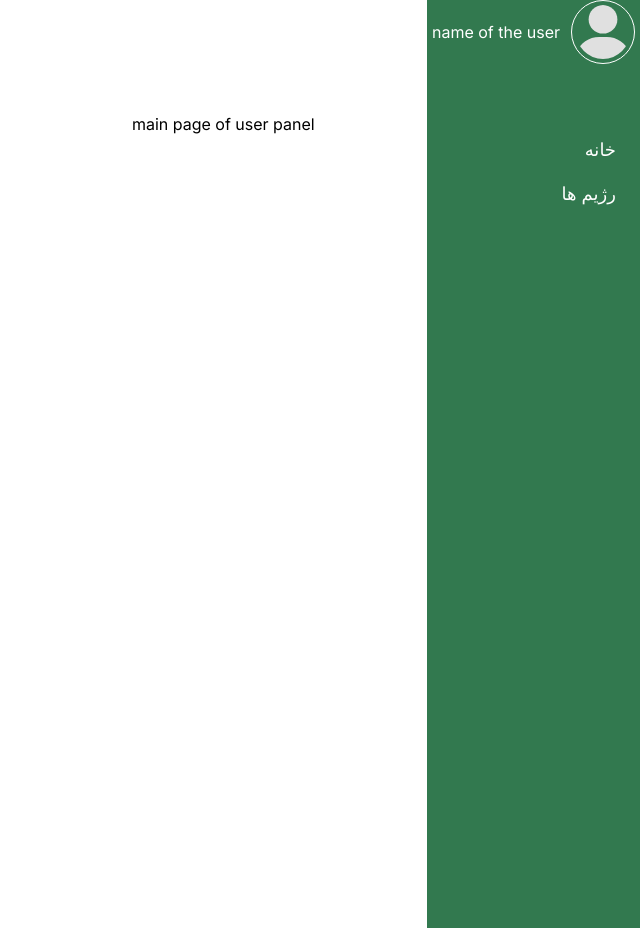
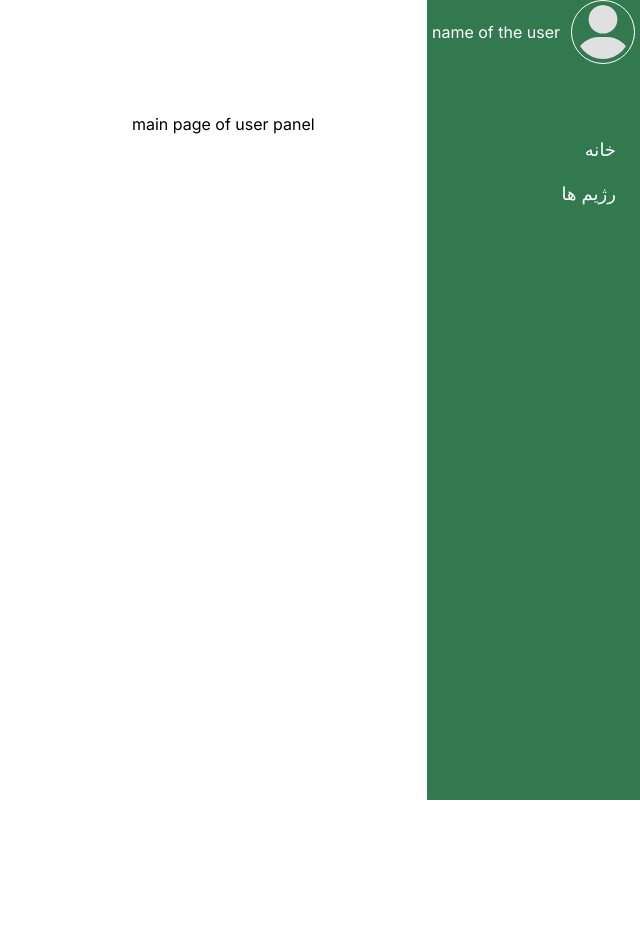
Before and after one commit to ParsaBordbar/Healthcare_Diet, a Next.js app in the folder client/: page /user/panel in a window 1280 px wide. Shown: the whole page, without its empty margins (640-1280 px from the left). After the commit the page ends 800 px from the top, so only its background shows below. Built offline with nearby package versions, Linux system fonts and the light colour scheme.

Commit message:
fixed the side bar in user panel

```diff
--- a/client/src/app/user/layout.tsx
+++ b/client/src/app/user/layout.tsx
@@ -6,8 +6,8 @@ import Link from "next/link";
 const LayoutUser = ({ children }: { children: ReactNode }) => {
   return (
     <>
-      <div className="sticky flex w-full top-0 z-40">
-        <div className="bg-[var(--rating-color)] gap-16 flex flex-col w-1/6 ">
+      <div className="sticky flex justify-end w-full top-0 z-40">
+        <div className="fixed top-0 right-0 h-screen bg-[var(--rating-color)] gap-16 flex flex-col w-1/6 ">
           <div className="flex items-center p-4rounded-lg justify-around ">
             <img
               className="w-16 h-16 border border-white rounded-full p-1"
```
